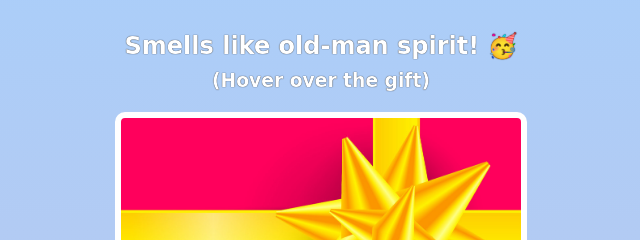
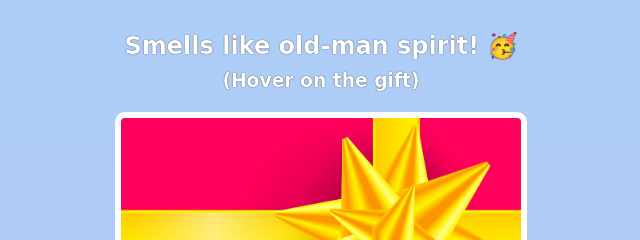
Before and after one commit to nmacgee/Birthday-Gift-site, a website built with Vite: page index.html in a window 1280 px wide. Shown: the part 350-590 px from the top of the page, 319-959 px from the left. Built offline with nearby package versions, Linux system fonts and the light colour scheme; a web font is replaced by a local one.

Commit message:
Word change line 18

```diff
--- a/index.html
+++ b/index.html
@@ -15,7 +15,7 @@
 
         <div class="gift-section">
             <h2 class="gift-title">Smells like old-man spirit! 🥳</h2>
-            <h3 class="gift-hint">(Hover over the gift)</h3>
+            <h3 class="gift-hint">(Hover on the gift)</h3>
             <div class="gift-img" id="gift-img-happy"></div>
         </div>
 
```
